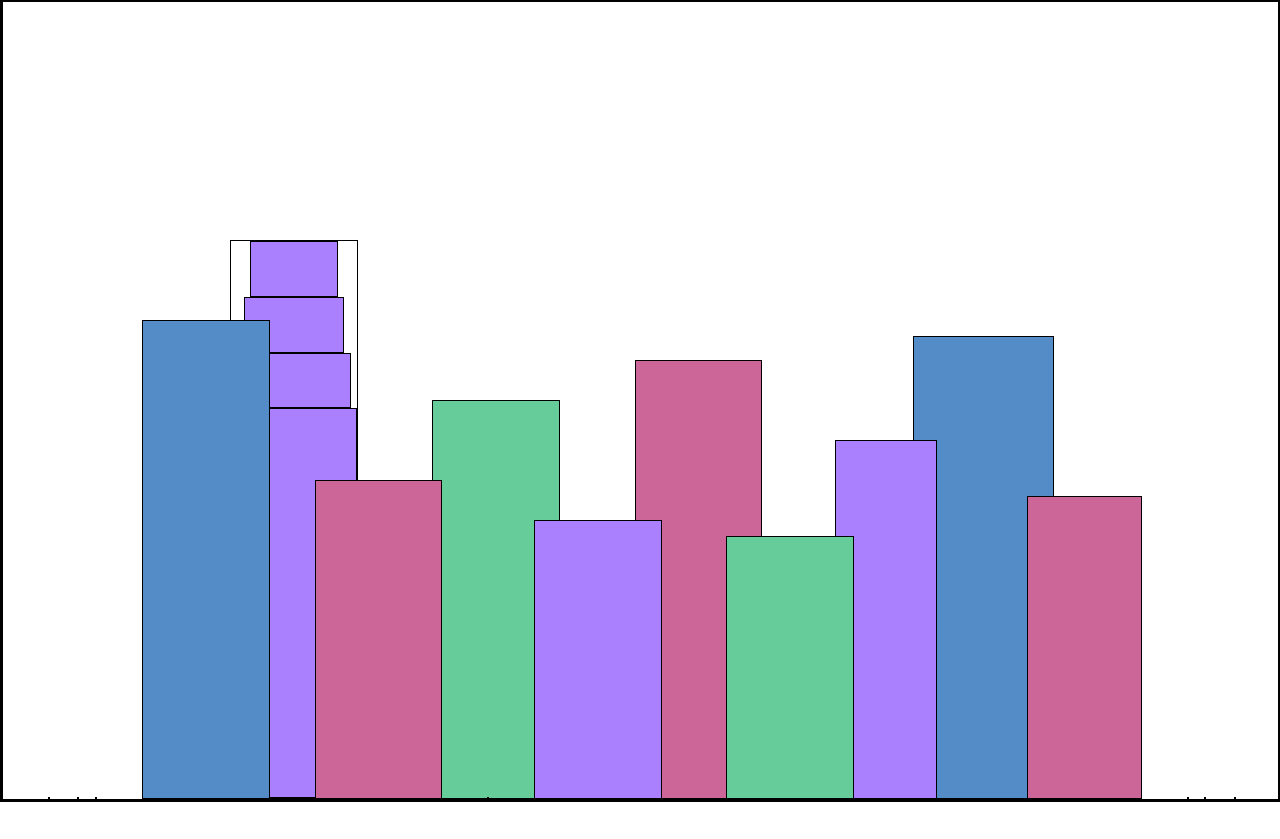
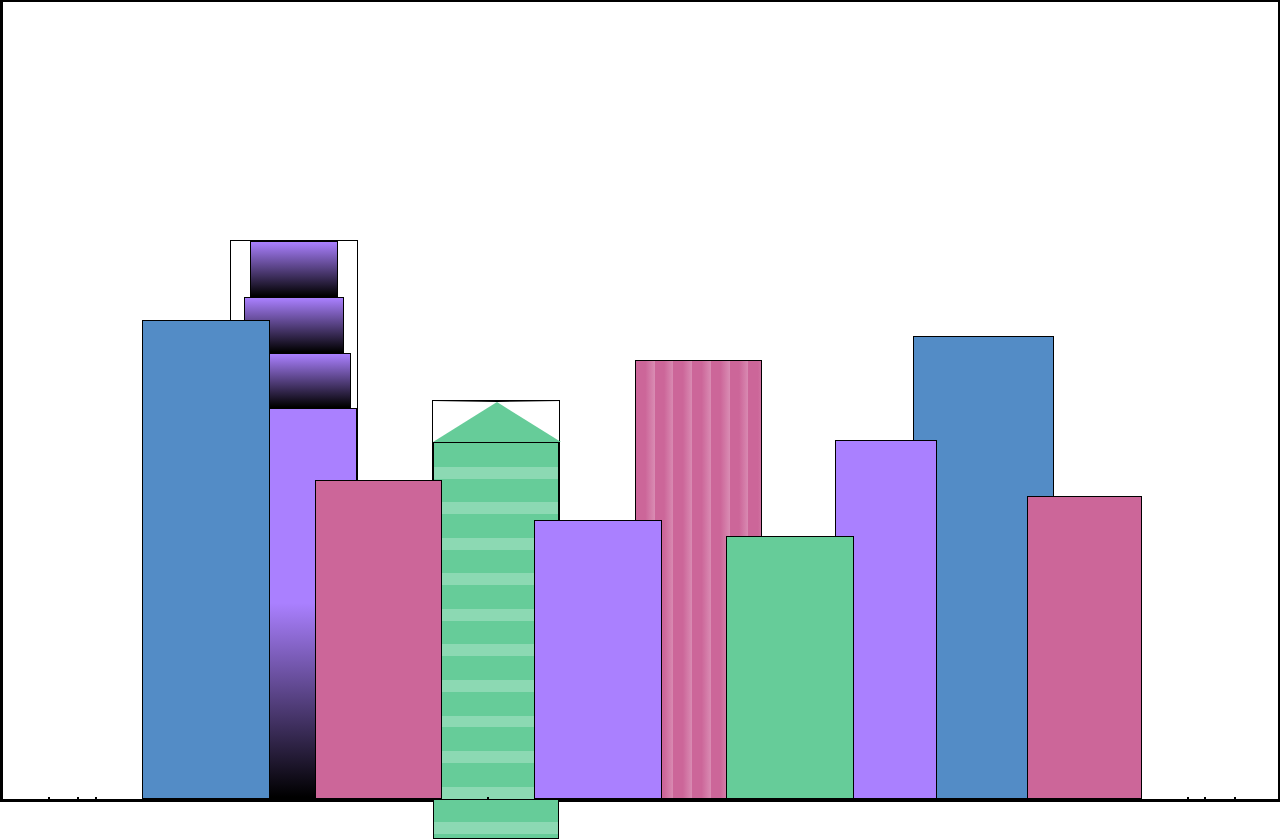
Before and after one commit to Cristh72/cityCss, a plain HTML site: page cityCss/index.html in a window 1280 px wide. Before the commit the page ends 802 px from the top, so only its background shows below. Drawn offline with Linux system fonts and the light colour scheme.

Commit message:
Nuevos estilos, variables y uso de degradado

```diff
--- a/cityCss/index.html
+++ b/cityCss/index.html
@@ -11,12 +11,15 @@
         <div></div>
         <div></div>
         <div class="bb1">
-            <div class="bb1a"></div>
-            <div class="bb1b"></div>
-            <div class="bb1c"></div>
+            <div class="bb1a bb1-window"></div>
+            <div class="bb1b bb1-window"></div>
+            <div class="bb1c bb1-window"></div>
             <div class="bb1d"></div>
         </div>
-        <div class="bb2"></div>
+        <div class="bb2">
+            <div class="bb2a"></div>
+            <div class="bb2b"></div>
+        </div>
         <div class="bb3"></div>
         <div></div>
         <div class="bb4"></div>
--- a/cityCss/styles.css
+++ b/cityCss/styles.css
@@ -3,6 +3,9 @@
     --building-color2: #66cc99;
     --building-color3: #cc6699;
     --building-color4: #538cc6;
+    --window-color1: black;
+    --window-color2: #8cd9b3;
+    --window-color3: #d98cb3;
 }
 
 * {
@@ -26,6 +29,8 @@ body {
     top:0;
 }
 
+/*BACKGROUND BUILDINGS - "bb" stands for "background building"*/
+
 .bb1 {
     display:flex;
     flex-direction: column;
@@ -34,40 +39,64 @@ body {
     height: 70%;
 }
 
+.bb1-window{
+    height: 10%;
+      background: linear-gradient(
+        var(--building-color1),
+        var(--window-color1));
+  }
+
 .bb1a {
     width:70%;
-    height:10%;
-    background-color: var(--building-color1);
 }
 
 .bb1b {
     width:80%;
-    height:10%;
-    background-color: var(--building-color1);
 }
 
 .bb1c {
     width:90%;
-    height:10%;
-    background-color: var(--building-color1);
 }
 
 .bb1d {
     width:100%;
     height:70%;
-    background-color: var(--building-color1);
+    background: linear-gradient(
+    var(--building-color1) 50%,
+    var(--window-color1));
 }
 
 .bb2 {
     width:10%;
     height:50%;
-    background-color: var(--building-color2, green);
+}
+
+.bb2a{
+    border-bottom: 5vh solid var(--building-color2);
+    border-left: 5vw solid transparent;
+    border-right: 5vw solid transparent;
+}
+
+.bb2b{
+    width: 100%;
+    height: 100%;
+    background: repeating-linear-gradient(
+        var(--building-color2) 0%,
+        var(--building-color2) 6%,
+        var(--window-color2) 6%,
+        var(--window-color2) 9%
+    );
 }
 
 .bb3 {
     width:10%;
     height:55%;
-    background-color: var(--building-color3, pink);
+    background: repeating-linear-gradient(
+        90deg,
+        var(--building-color3),
+        var(--building-color3),
+        var(--window-color3) 15%
+    );
 }
 
 .bb4 {
@@ -75,6 +104,8 @@ body {
     height:58%;
     background-color: var(--building-color4);
 }
+
+/*FOREGROUND BUILDINGS - "fb" stands for "foreground building"*/
 
 .fb1 {
     width: 10%;
```
